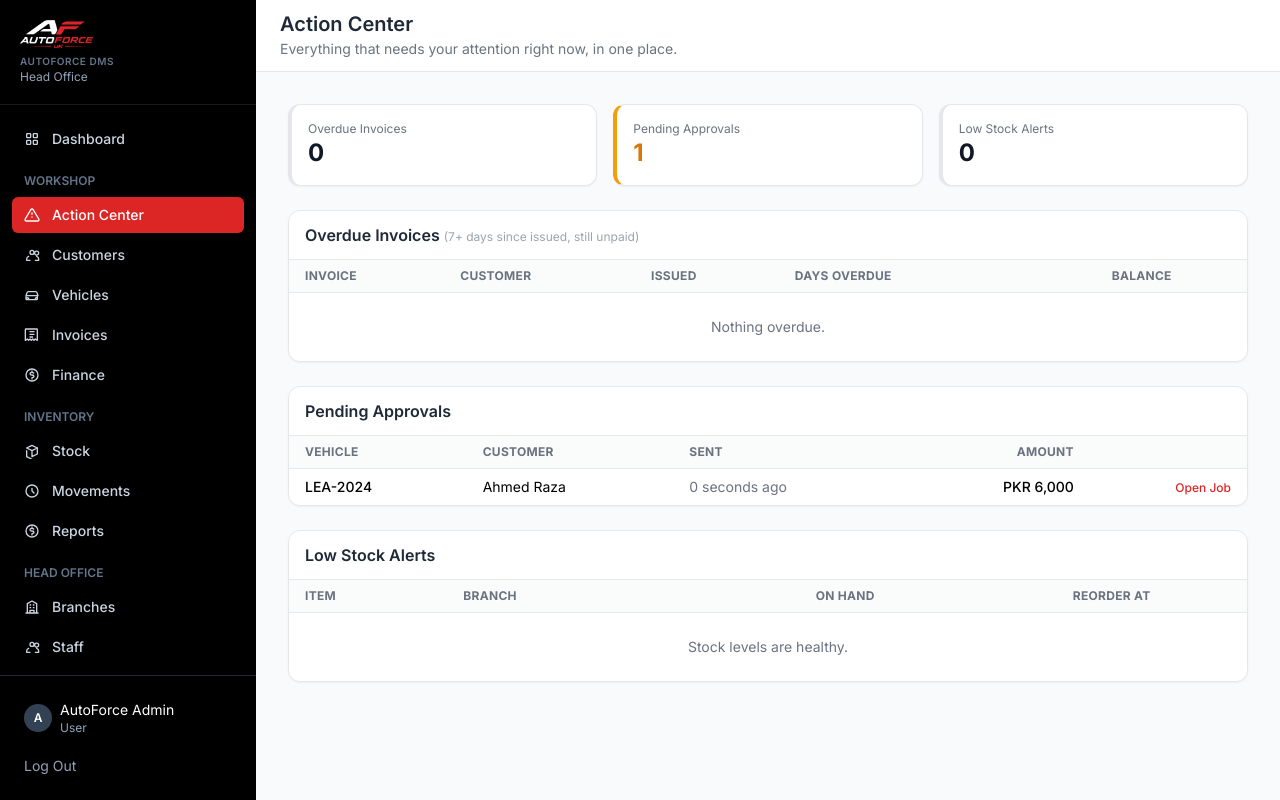
After one commit to bilalfarooq000/autoforce, a Laravel app: page /staff/action-center in a window 1280 px wide. The commit adds this page. Run offline with Laravel 12, Linux system fonts and the light colour scheme; a user stored in the database is signed in; data comes from the database, SQL or seed files in the repository; data that the repository does not hold is empty; style sheets or scripts are compiled from the project's sources; parts of the project's set-up code (start-up, migrations or seed data) failed here and were passed over; some libraries are stand-ins or nearby versions.

Commit message:
Add Action Center: overdue invoices, pending approvals, low stock in one view
Pulls from data that already exists (Invoice, Quotation, InventoryItem)
rather than introducing a new tracking concept, so there's nothing new
for staff to maintain - just one screen that surfaces what needs
attention instead of making them check three separate pages.

Co-Authored-By: Claude Sonnet 5 <noreply@anthropic.com>

```diff
--- /dev/null
+++ b/app/Http/Controllers/Staff/ActionCenterController.php
@@ -0,0 +1,45 @@
+<?php
+
+namespace App\Http\Controllers\Staff;
+
+use App\Http\Controllers\Controller;
+use App\Models\InventoryItem;
+use App\Models\Invoice;
+use App\Models\Quotation;
+use Illuminate\Http\Request;
+
+class ActionCenterController extends Controller
+{
+    /**
+     * One screen for "things that need attention today" — pulled from data that
+     * already exists elsewhere (invoices, quotations, stock) rather than a new
+     * tracking concept of its own, so there's nothing extra for staff to maintain.
+     */
+    public function index(Request $request)
+    {
+        $user = $request->user();
+        $branchId = $user->hasRole('admin') ? null : $user->branch_id;
+
+        $overdueInvoices = Invoice::with('vehicle', 'customer', 'payments')
+            ->whereIn('status', ['unpaid', 'partial'])
+            ->where('issued_at', '<=', now()->subDays(7))
+            ->when($branchId, fn ($q) => $q->whereHas('vehicle', fn ($v) => $v->where('branch_id', $branchId)))
+            ->get()
+            ->sortByDesc(fn ($invoice) => $invoice->issued_at->diffInDays(now()));
+
+        $pendingApprovals = Quotation::with('inspection.vehicle.customer')
+            ->where('status', 'pending')
+            ->when($branchId, fn ($q) => $q->whereHas('inspection', fn ($i) => $i->where('branch_id', $branchId)))
+            ->oldest()
+            ->get();
+
+        $lowStockItems = InventoryItem::with('branch')
+            ->where('is_active', true)
+            ->whereColumn('quantity_on_hand', '<=', 'reorder_level')
+            ->when($branchId, fn ($q) => $q->where('branch_id', $branchId))
+            ->orderByRaw('CAST(quantity_on_hand AS SIGNED) - CAST(reorder_level AS SIGNED) ASC')
+            ->get();
+
+        return view('staff.action-center.index', compact('overdueInvoices', 'pendingApprovals', 'lowStockItems'));
+    }
+}
--- a/resources/views/layouts/sidebar.blade.php
+++ b/resources/views/layouts/sidebar.blade.php
@@ -28,6 +28,7 @@
                 'cash' => '<svg class="w-4 h-4 shrink-0" fill="none" stroke="currentColor" viewBox="0 0 24 24"><path stroke-linecap="round" stroke-linejoin="round" stroke-width="2" d="M12 8c-1.657 0-3 .895-3 2s1.343 2 3 2 3 .895 3 2-1.343 2-3 2m0-8c1.11 0 2.08.402 2.599 1M12 8V6m0 10v2M3 12a9 9 0 1018 0 9 9 0 00-18 0z"/></svg>',
                 'receipt' => '<svg class="w-4 h-4 shrink-0" fill="none" stroke="currentColor" viewBox="0 0 24 24"><path stroke-linecap="round" stroke-linejoin="round" stroke-width="2" d="M9 7h6m-6 4h6m-6 4h4M5 3h14a1 1 0 011 1v16l-3-2-2 2-2-2-2 2-2-2-2 2-2-2-3 2V4a1 1 0 011-1z"/></svg>',
                 'box' => '<svg class="w-4 h-4 shrink-0" fill="none" stroke="currentColor" viewBox="0 0 24 24"><path stroke-linecap="round" stroke-linejoin="round" stroke-width="2" d="M20 7.5l-8-4-8 4m16 0l-8 4m8-4v9l-8 4m0-9L4 7.5m8 4v9m-8-9v9l8 4"/></svg>',
+                'alert' => '<svg class="w-4 h-4 shrink-0" fill="none" stroke="currentColor" viewBox="0 0 24 24"><path stroke-linecap="round" stroke-linejoin="round" stroke-width="2" d="M12 9v2m0 4h.01M10.29 3.86L1.82 18a2 2 0 001.71 3h16.94a2 2 0 001.71-3L13.71 3.86a2 2 0 00-3.42 0z"/></svg>',
             ];
         @endphp
 
@@ -35,6 +36,7 @@
 
         @hasanyrole('admin|manager|service_advisor|technician|inventory_manager')
             <div class="pt-3 pb-1 px-3 text-xs font-semibold text-slate-500 uppercase">Workshop</div>
+            {!! $navItem(route('staff.action-center.index'), 'Action Center', $icons['alert'], request()->routeIs('staff.action-center.*')) !!}
             {!! $navItem(route('staff.customers.index'), 'Customers', $icons['users'], request()->routeIs('staff.customers.*')) !!}
             {!! $navItem(route('staff.vehicles.index'), 'Vehicles', $icons['car'], request()->routeIs('staff.vehicles.*', 'staff.inspections.*')) !!}
             {!! $navItem(route('staff.invoices.index'), 'Invoices', $icons['receipt'], request()->routeIs('staff.invoices.*')) !!}
--- /dev/null
+++ b/resources/views/staff/action-center/index.blade.php
@@ -0,0 +1,117 @@
+<x-app-layout>
+    <x-slot name="header">
+        <div>
+            <h2 class="font-semibold text-xl text-gray-800 leading-tight">Action Center</h2>
+            <p class="text-sm text-gray-500 mt-0.5">Everything that needs your attention right now, in one place.</p>
+        </div>
+    </x-slot>
+
+    <div class="max-w-6xl mx-auto py-8 px-4 sm:px-6 lg:px-8 space-y-6">
+        <div class="grid grid-cols-2 sm:grid-cols-3 gap-4">
+            <div class="bg-white rounded-xl border border-gray-200 shadow-sm p-4 border-l-4 {{ $overdueInvoices->count() ? 'border-l-red-600' : 'border-l-gray-200' }}">
+                <div class="text-xs text-gray-500">Overdue Invoices</div>
+                <div class="text-2xl font-bold {{ $overdueInvoices->count() ? 'text-red-600' : 'text-gray-900' }}">{{ $overdueInvoices->count() }}</div>
+            </div>
+            <div class="bg-white rounded-xl border border-gray-200 shadow-sm p-4 border-l-4 {{ $pendingApprovals->count() ? 'border-l-amber-500' : 'border-l-gray-200' }}">
+                <div class="text-xs text-gray-500">Pending Approvals</div>
+                <div class="text-2xl font-bold {{ $pendingApprovals->count() ? 'text-amber-600' : 'text-gray-900' }}">{{ $pendingApprovals->count() }}</div>
+            </div>
+            <div class="bg-white rounded-xl border border-gray-200 shadow-sm p-4 border-l-4 {{ $lowStockItems->count() ? 'border-l-red-600' : 'border-l-gray-200' }}">
+                <div class="text-xs text-gray-500">Low Stock Alerts</div>
+                <div class="text-2xl font-bold {{ $lowStockItems->count() ? 'text-red-600' : 'text-gray-900' }}">{{ $lowStockItems->count() }}</div>
+            </div>
+        </div>
+
+        <div class="bg-white rounded-xl border border-gray-200 shadow-sm overflow-hidden">
+            <div class="px-4 py-3 border-b border-gray-200 font-semibold text-gray-800">Overdue Invoices <span class="text-xs font-normal text-gray-400">(7+ days since issued, still unpaid)</span></div>
+            <table class="w-full text-sm">
+                <thead class="bg-gray-50/80 text-left text-gray-500 text-xs font-semibold uppercase tracking-wide border-b border-gray-200">
+                    <tr>
+                        <th class="px-4 py-2">Invoice</th>
+                        <th class="px-4 py-2">Customer</th>
+                        <th class="px-4 py-2">Issued</th>
+                        <th class="px-4 py-2">Days Overdue</th>
+                        <th class="px-4 py-2 text-right">Balance</th>
+                        <th class="px-4 py-2"></th>
+                    </tr>
+                </thead>
+                <tbody class="divide-y">
+                    @forelse ($overdueInvoices as $invoice)
+                        <tr class="hover:bg-gray-50">
+                            <td class="px-4 py-2 font-medium">{{ $invoice->invoice_number }}</td>
+                            <td class="px-4 py-2">{{ $invoice->customer->name }}</td>
+                            <td class="px-4 py-2 text-gray-500">{{ $invoice->issued_at->format('d M Y') }}</td>
+                            <td class="px-4 py-2 text-red-600 font-medium">{{ $invoice->issued_at->diffInDays(now()) }}</td>
+                            <td class="px-4 py-2 text-right font-medium">PKR {{ number_format($invoice->balanceDue()) }}</td>
+                            <td class="px-4 py-2 text-right">
+                                <a href="{{ route('staff.invoices.show', $invoice) }}" class="text-xs text-red-600 hover:underline font-medium">Open</a>
+                            </td>
+                        </tr>
+                    @empty
+                        <tr><td colspan="6" class="px-4 py-6 text-center text-gray-500">Nothing overdue.</td></tr>
+                    @endforelse
+                </tbody>
+            </table>
+        </div>
+
+        <div class="bg-white rounded-xl border border-gray-200 shadow-sm overflow-hidden">
+            <div class="px-4 py-3 border-b border-gray-200 font-semibold text-gray-800">Pending Approvals</div>
+            <table class="w-full text-sm">
+                <thead class="bg-gray-50/80 text-left text-gray-500 text-xs font-semibold uppercase tracking-wide border-b border-gray-200">
+                    <tr>
+                        <th class="px-4 py-2">Vehicle</th>
+                        <th class="px-4 py-2">Customer</th>
+                        <th class="px-4 py-2">Sent</th>
+                        <th class="px-4 py-2 text-right">Amount</th>
+                        <th class="px-4 py-2"></th>
+                    </tr>
+                </thead>
+                <tbody class="divide-y">
+                    @forelse ($pendingApprovals as $quotation)
+                        <tr class="hover:bg-gray-50">
+                            <td class="px-4 py-2 font-medium">{{ $quotation->inspection->vehicle->registration_number }}</td>
+                            <td class="px-4 py-2">{{ $quotation->inspection->vehicle->customer->name }}</td>
+                            <td class="px-4 py-2 text-gray-500">{{ $quotation->created_at->diffForHumans() }}</td>
+                            <td class="px-4 py-2 text-right font-medium">PKR {{ number_format($quotation->total_amount) }}</td>
+                            <td class="px-4 py-2 text-right">
+                                <a href="{{ route('staff.inspections.show', $quotation->inspection) }}" class="text-xs text-red-600 hover:underline font-medium">Open Job</a>
+                            </td>
+                        </tr>
+                    @empty
+                        <tr><td colspan="5" class="px-4 py-6 text-center text-gray-500">No pending approvals.</td></tr>
+                    @endforelse
+                </tbody>
+            </table>
+        </div>
+
+        <div class="bg-white rounded-xl border border-gray-200 shadow-sm overflow-hidden">
+            <div class="px-4 py-3 border-b border-gray-200 font-semibold text-gray-800">Low Stock Alerts</div>
+            <table class="w-full text-sm">
+                <thead class="bg-gray-50/80 text-left text-gray-500 text-xs font-semibold uppercase tracking-wide border-b border-gray-200">
+                    <tr>
+                        <th class="px-4 py-2">Item</th>
+                        <th class="px-4 py-2">Branch</th>
+                        <th class="px-4 py-2 text-right">On Hand</th>
+                        <th class="px-4 py-2 text-right">Reorder At</th>
+                        <th class="px-4 py-2"></th>
+                    </tr>
+                </thead>
+                <tbody class="divide-y">
+                    @forelse ($lowStockItems as $item)
+                        <tr class="hover:bg-gray-50">
+                            <td class="px-4 py-2 font-medium text-red-600">{{ $item->name }}</td>
+                            <td class="px-4 py-2 text-gray-500">{{ $item->branch->name ?? '—' }}</td>
+                            <td class="px-4 py-2 text-right">{{ $item->quantity_on_hand }} {{ $item->unit }}</td>
+                            <td class="px-4 py-2 text-right text-gray-500">{{ $item->reorder_level }}</td>
+                            <td class="px-4 py-2 text-right">
+                                <a href="{{ route('staff.inventory.items.receive', $item) }}" class="text-xs text-red-600 hover:underline font-medium">Restock</a>
+                            </td>
+                        </tr>
+                    @empty
+                        <tr><td colspan="5" class="px-4 py-6 text-center text-gray-500">Stock levels are healthy.</td></tr>
+                    @endforelse
+                </tbody>
+            </table>
+        </div>
+    </div>
+</x-app-layout>
--- a/routes/web.php
+++ b/routes/web.php
@@ -8,6 +8,7 @@ use App\Http\Controllers\Customer\DashboardController as CustomerDashboardContro
 use App\Http\Controllers\Customer\VehicleController as CustomerVehicleController;
 use App\Http\Controllers\Portal\PublicInspectionController;
 use App\Http\Controllers\ProfileController;
+use App\Http\Controllers\Staff\ActionCenterController;
 use App\Http\Controllers\Staff\CustomerController as StaffCustomerController;
 use App\Http\Controllers\Staff\DashboardController as StaffDashboardController;
 use App\Http\Controllers\Staff\FinanceController;
@@ -92,6 +93,8 @@ Route::middleware(['auth', 'role:admin|manager|service_advisor|technician|invent
             Route::post('/inspections/{inspection}/quotation/{quotation}/decision', [QuotationController::class, 'recordDecision'])->name('quotations.decision');
         });
 
+        Route::get('/action-center', [ActionCenterController::class, 'index'])->name('action-center.index');
+
         Route::get('/invoices', [InvoiceController::class, 'index'])->name('invoices.index');
         Route::get('/inspections/{inspection}/invoice/create', [InvoiceController::class, 'create'])->name('invoices.create');
         Route::post('/inspections/{inspection}/invoice', [InvoiceController::class, 'store'])->name('invoices.store');
```
